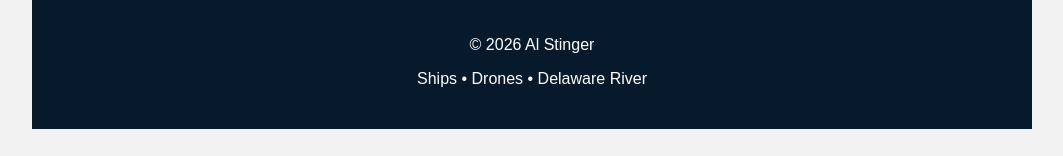
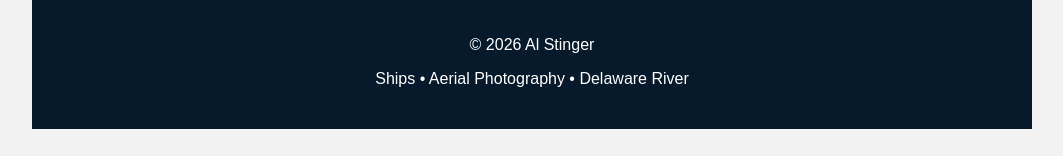
Before and after one commit to kraggman/alstinger.com, a plain HTML site: page index.html in a window 1280 px wide. Shown: the part 3599-3755 px from the top of the page, without its empty margins (108-1171 px from the left). Drawn offline with Linux system fonts and the light colour scheme.

Commit message:
Update index.html

```diff
--- a/index.html
+++ b/index.html
@@ -172,7 +172,7 @@ footer {
 
 <footer>
     <p>© 2026 Al Stinger</p>
-    <p>Ships • Drones • Delaware River</p>
+    <p>Ships • Aerial Photography • Delaware River</p>
 </footer>
 
 </body>
```
